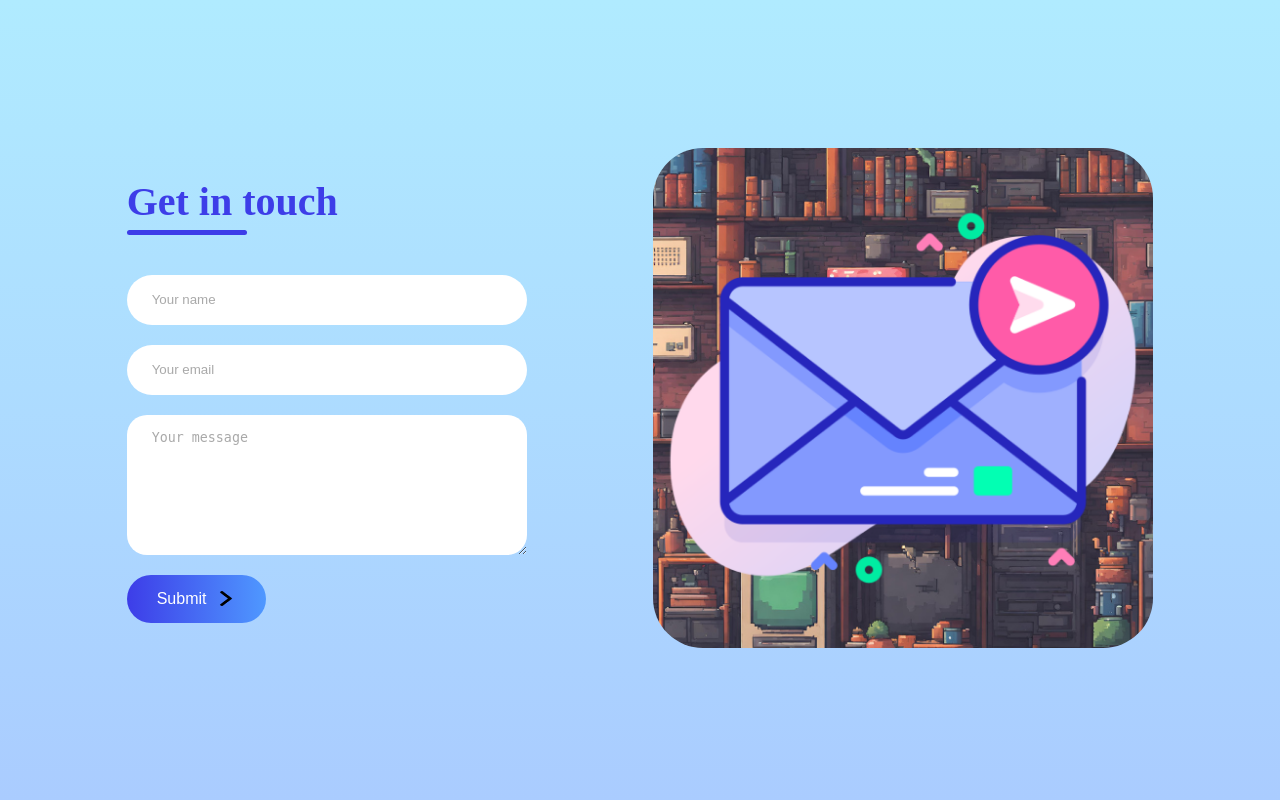
After one commit to Coolheim/M_Games_SWA, a PHP site: page /php/kontakt.php in a window 1280 px wide. The commit adds this page. Run offline with PHP 8.4, Linux system fonts and the light colour scheme.

Commit message:
alfa 1.1

```diff
--- /dev/null
+++ b/css/kontakt.css
@@ -0,0 +1,87 @@
+*{
+    padding: 0;
+    margin: 0;
+    box-sizing: border-box;
+}
+body{
+    font-family: 'Outfit';
+    background: linear-gradient(#b0ebff,#aaccff);
+}
+.contact-container{
+    height: 100vh;
+    display: flex;
+    align-items: center;
+    justify-content: space-evenly;
+}
+.contact-left{
+    display: flex;
+    flex-direction: column;
+    align-items: start;
+    gap: 20px;
+}
+.contact-left-title h2{
+    font-weight: 600;
+    color: rgb(61, 61, 232);
+    font-size: 40px;
+    margin-bottom: 5px;
+}
+.contact-left-title hr{
+    border: none;
+    width: 120px;
+    height: 5px;
+    background-color: rgb(61, 61, 232);
+    border-radius: 10px;
+    margin-bottom: 20px;
+}
+.contact-inputs{
+    width: 400px;
+    height: 50px;
+    border: none;
+    outline: none;
+    padding-left: 25px;
+    font-weight: 500;
+    color: #666;
+    border-radius: 50px;
+}
+.contact-left textarea{
+    height: 140px;
+    padding-top: 15px;
+    border-radius: 20px;
+}
+
+.contact-inputs:focus{
+    border: 2px solid #261893;
+}
+.contact-inputs::placeholder{
+    color: #a9a9a9;
+}
+.contact-left button{
+    display: flex;
+    align-items: center;
+    padding: 15px 30px;
+    font-size: 16px;
+    color: #fff;
+    gap: 10px;
+    border: none;
+    border-radius: 50px;
+    background: linear-gradient(270deg, #4f98ff, rgb(61, 61, 232));
+    cursor: pointer;
+}
+
+
+.contact-left button img{
+    height: 15px;
+}
+.contact-right img{
+    width: 500px;
+    border-radius: 50px;
+}
+
+@media (max-width:800px) {
+    .contact-inputs{
+        width: 80vw;
+    }
+    .contact-right{
+        display: none;
+    }
+}
--- a/index.php
+++ b/index.php
@@ -14,7 +14,7 @@
     <main>
         <div class="menuBTN">
             <a href="php/prihlaseni.php" class="btn1">Přihlášení</a>
-            <a href="#" class="btn1">Kontakt</a>
+            <a href="php/kontakt.php" class="btn1">Kontakt</a>
         </div>
 
         <div class="gamesDiv">
--- /dev/null
+++ b/php/kontakt.php
@@ -0,0 +1,27 @@
+<!DOCTYPE html>
+<html lang="en">
+<head>
+    <meta charset="UTF-8">
+    <meta name="viewport" content="width=device-width, initial-scale=1.0">
+    <title>M_Games - kontakt</title>
+    <link rel="stylesheet" href="..\css\kontakt.css">
+</head>
+<body>
+    <div class="contact-container">
+        <form action="https://api.web3forms.com/submit" method="POST" class="contact-left">
+            <div class="contact-left-title">
+                <h2>Get in touch</h2>
+                <hr>
+            </div>
+            <input type="hidden" name="access_key" value="99de51e6-7d02-465f-a456-99f45b065d3f">
+            <input type="text" name="name" placeholder="Your name" class="contact-inputs" required>
+            <input type="email" name="email" placeholder="Your email" class="contact-inputs" required>
+            <textarea name="message" placeholder="Your message" class="contact-inputs" required></textarea>
+            <button type="submit">Submit <img src="../images/right-arrow.png" height="20" width="20"></button>
+        </form>
+        <div class="contact-right">
+            <img src="../images/kontaktImg.png">
+        </div>
+    </div>
+</body>
+</html>
```
Also changed, not shown: images/kontaktImg.png (added), images/right-arrow.png (added).
